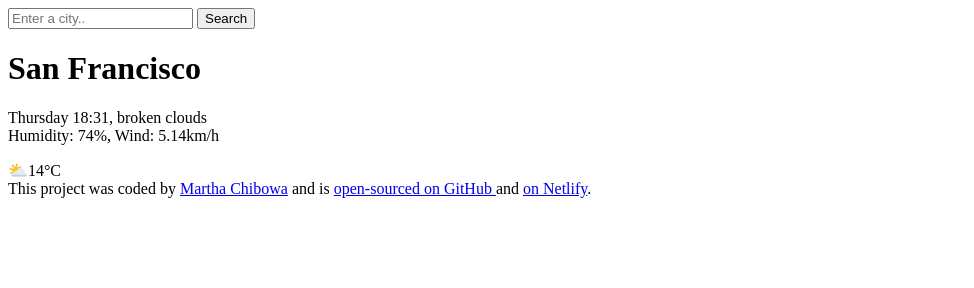
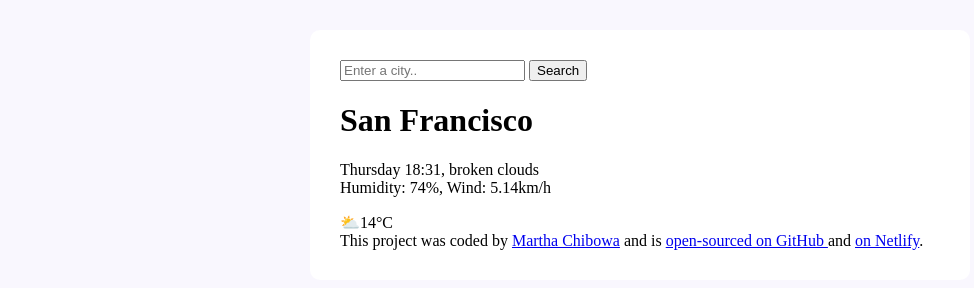
Before and after one commit to Marthania/marthania-weather, a plain HTML site: page index.html in a window 1280 px wide. Shown: the whole page, without its empty margins (0-974 px from the left). Drawn offline with Linux system fonts and the light colour scheme.

Commit message:
updated css file

```diff
--- a/index.html
+++ b/index.html
@@ -3,10 +3,13 @@
 <head>
     <meta charset="UTF-8">
     <meta name="viewport" content="width=device-width, initial-scale=1.0">
+    <link rel="stylesheet" href="src/style.css">
     <title>Marthania Weather App</title>
 </head>
 <body>
+    <div class="weather-app">
 <header>
+
 <form>
     <input type="search" placeholder="Enter a city.." autocomplete="off">
     <input type="submit" value="Search">
@@ -20,6 +23,6 @@ Humidity: 74%, Wind: 5.14km/h</p>
 <footer>
     This project was coded by <a href="https://github.com/Marthania/" target="_blank"> Martha Chibowa</a> and is <a href="https://github.com/Marthania/marthania-weather" target="_blank">open-sourced on GitHub </a> and <a href="https://marthaniaweather.netlify.app/" target="_blank">on Netlify</a>.
 </footer>
-
+ </div>
 </body>
 </html>
--- /dev/null
+++ b/src/style.css
@@ -0,0 +1,9 @@
+body{
+    background-color: #F9F7FE}
+    .weather-app{
+        background-color: white;
+        max-width: 600px;
+        margin: 30px auto;
+        border-radius: 10px;
+        padding: 30px;
+    }
```
